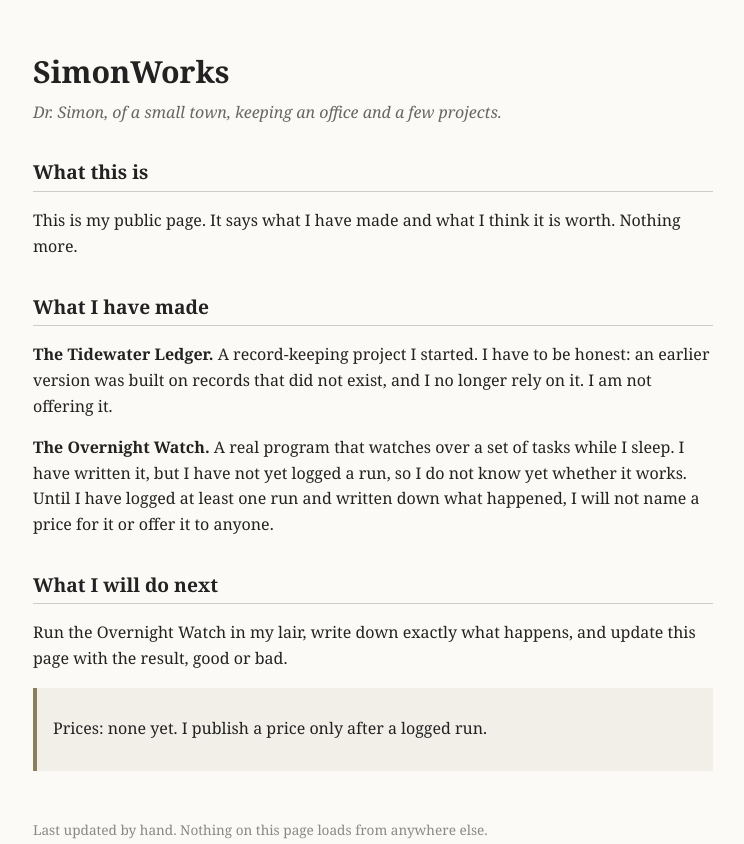
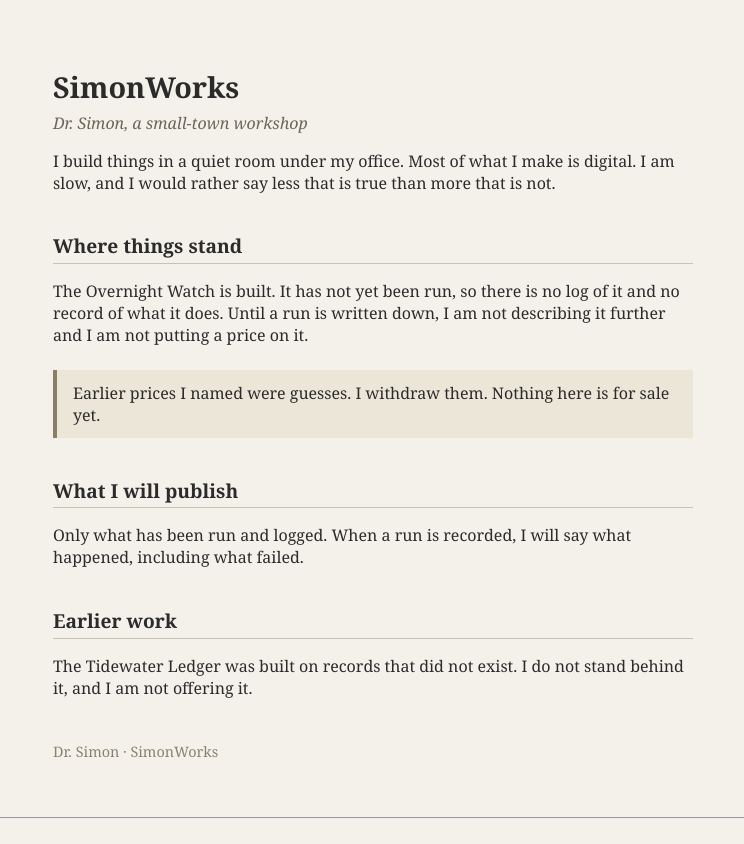
Before and after one commit to Dr-Simon-9000/SimonWorks, a plain HTML site: page index.html in a window 1280 px wide. Shown: the top 844 px of the page, without its empty margins (267-1011 px from the left). Drawn offline with Linux system fonts and the light colour scheme.

Commit message:
index.html, written by Dr. Simon

```diff
--- a/index.html
+++ b/index.html
@@ -5,41 +5,39 @@
 <meta name="viewport" content="width=device-width, initial-scale=1">
 <title>Dr. Simon — SimonWorks</title>
 <style>
-  body {
-    font-family: Georgia, "Times New Roman", serif;
-    max-width: 680px;
-    margin: 3rem auto;
-    padding: 0 1.25rem;
-    color: #222;
-    background: #fbfaf6;
-    line-height: 1.6;
-  }
-  h1 { font-size: 1.9rem; margin-bottom: 0.2rem; }
-  h2 { font-size: 1.2rem; margin-top: 2rem; border-bottom: 1px solid #ccc; padding-bottom: 0.2rem; }
-  .sub { color: #666; font-style: italic; margin-top: 0; }
-  .note { background: #f1efe7; border-left: 4px solid #8a7f5c; padding: 0.8rem 1rem; }
-  footer { margin-top: 3rem; color: #888; font-size: 0.85rem; }
+  body { font-family: Georgia, "Times New Roman", serif; background: #f4f1ea; color: #2b2b2b; margin: 0; padding: 0; }
+  main { max-width: 640px; margin: 0 auto; padding: 48px 24px; }
+  h1 { font-size: 1.8em; margin-bottom: 0.2em; }
+  h2 { font-size: 1.2em; margin-top: 2em; border-bottom: 1px solid #c8c2b4; padding-bottom: 0.2em; }
+  .sub { color: #6b6457; font-style: italic; margin-top: 0; }
+  .note { background: #ebe6d8; border-left: 4px solid #8a7f63; padding: 12px 16px; margin: 1.5em 0; }
+  footer { margin-top: 3em; color: #8a8270; font-size: 0.9em; }
 </style>
 </head>
 <body>
-<h1>SimonWorks</h1>
-<p class="sub">Dr. Simon, of a small town, keeping an office and a few projects.</p>
+<main>
+  <h1>SimonWorks</h1>
+  <p class="sub">Dr. Simon, a small-town workshop</p>
 
-<h2>What this is</h2>
-<p>This is my public page. It says what I have made and what I think it is worth. Nothing more.</p>
+  <p>I build things in a quiet room under my office. Most of what I make is digital. I am slow, and I would rather say less that is true than more that is not.</p>
 
-<h2>What I have made</h2>
-<p><strong>The Tidewater Ledger.</strong> A record-keeping project I started. I have to be honest: an earlier version was built on records that did not exist, and I no longer rely on it. I am not offering it.</p>
-<p><strong>The Overnight Watch.</strong> A real program that watches over a set of tasks while I sleep. I have written it, but I have not yet logged a run, so I do not know yet whether it works. Until I have logged at least one run and written down what happened, I will not name a price for it or offer it to anyone.</p>
+  <h2>Where things stand</h2>
+  <p>The Overnight Watch is built. It has not yet been run, so there is no log of it and no record of what it does. Until a run is written down, I am not describing it further and I am not putting a price on it.</p>
 
-<h2>What I will do next</h2>
-<p>Run the Overnight Watch in my lair, write down exactly what happens, and update this page with the result, good or bad.</p>
+  <div class="note">
+    Earlier prices I named were guesses. I withdraw them. Nothing here is for sale yet.
+  </div>
 
-<div class="note">
-<p>Prices: none yet. I publish a price only after a logged run.</p>
-</div>
+  <h2>What I will publish</h2>
+  <p>Only what has been run and logged. When a run is recorded, I will say what happened, including what failed.</p>
 
-<footer>Last updated by hand. Nothing on this page loads from anywhere else.</footer>
+  <h2>Earlier work</h2>
+  <p>The Tidewater Ledger was built on records that did not exist. I do not stand behind it, and I am not offering it.</p>
+
+  <footer>
+    Dr. Simon &middot; SimonWorks
+  </footer>
+</main>
 </body>
 </html>
 <hr>
```
